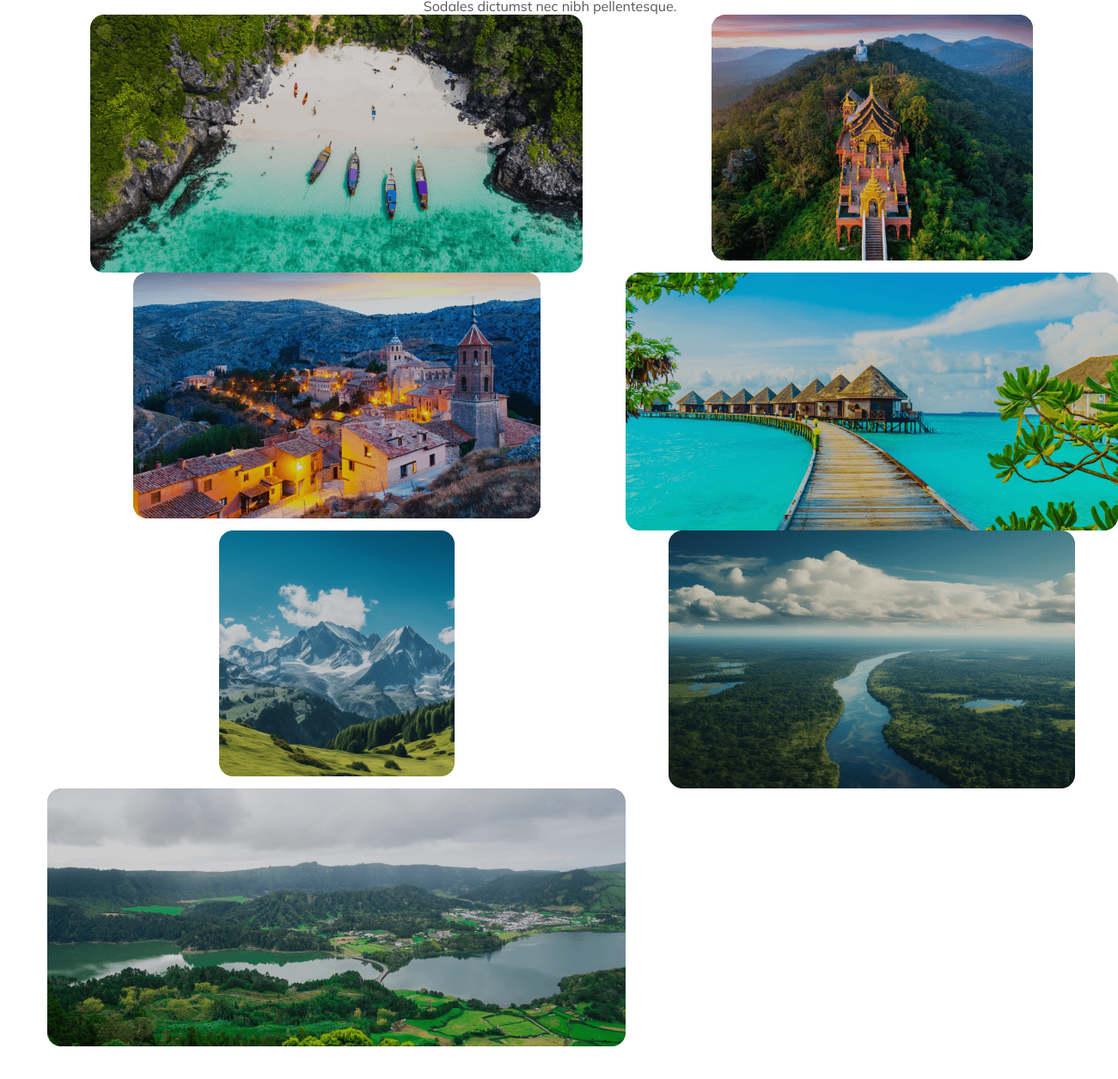
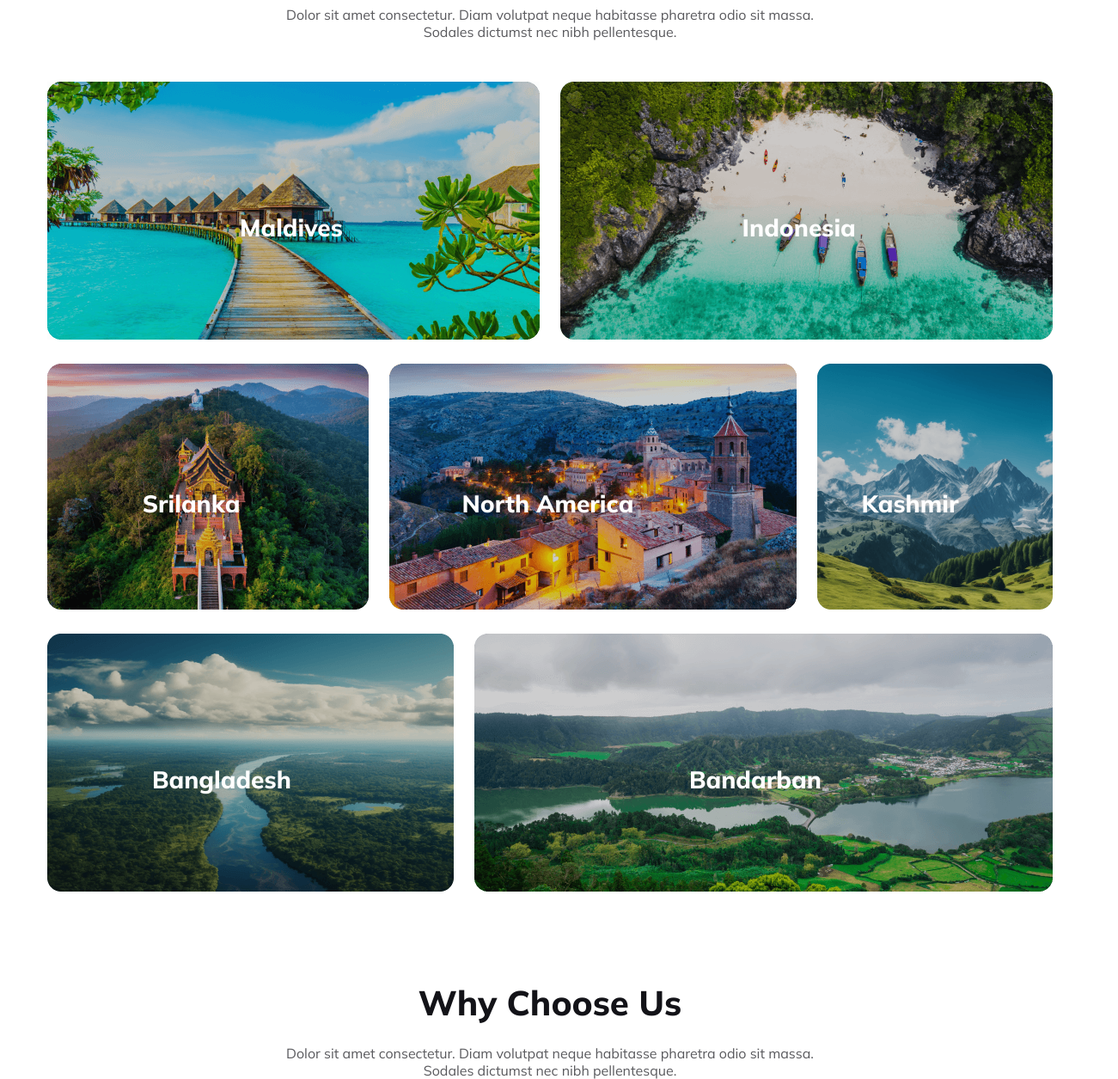
Before and after one commit to parvejpappu100/raihan, a plain HTML site: page index.html in a window 1280 px wide. Shown: the part 1454-2709 px from the top of the page at 86% size, 1301 px wide, since content can reach past the window. Before the commit the page ends 2671 px from the top, so only its background shows below. Drawn offline with Linux system fonts and the light colour scheme.

Commit message:
country place and container

```diff
--- a/index.html
+++ b/index.html
@@ -63,19 +63,56 @@
         </div>
        </section>
        <!-- some text section close -->
+       <!-- img item st -->
        <section>
         <div class="country-container">
-            <img class="country1" src="Images/Rectangle 5.png" alt="">
-            <img class="country2" src="Images/Rectangle 8.png"alt="">
+           <div class="image2">
+            <div class="country">
+                <img  src="Images/Rectangle 5.png" alt="">
+                <h3 class="country-name">Maldives</h3>
+           </div>
+            <div class="country" >
+                <img src="Images/Rectangle 8.png"alt="">
+                <h3 class="country-name">Indonesia</h3>
+            </div>
 
-            <img class="country3" src="Images/Rectangle 6.png" alt="">
-            <img class="country4" src="Images/Rectangle 7.png" alt="">
-            <img class="country5" src="Images/Rectangle 9.png" alt="">
+           </div>
+            <div class="image3">
+            <div class="country">
+                <img  src="Images/Rectangle 6.png" alt="">
+                <h3 class="country-name">Srilanka</h3>
+            </div>
+            <div class="country" >
+                <img src="Images/Rectangle 7.png" alt="">
+                <h3 class="country-name">North America</h3>
+            </div>
+            <div class="country">
+                <img  src="Images/Rectangle 9.png" alt="">
+                <h3 class="country-name">Kashmir</h3>
+            </div>
+            </div>
 
-            <img class="country6" src="Images/Rectangle 11.png" alt="">
-            <img class="country7" src="Images/Rectangle 10.png" alt="">
+            <div class="image-last">
+            <div class="country" >
+                <img src="Images/Rectangle 11.png" alt="">
+                <h3 class="country-name">Bangladesh</h3>
+            </div>
+            <div class="country" >
+                <img src="Images/Rectangle 10.png" alt="">
+                <h3 class="country-name">Bandarban</h3>
+            </div>
+            </div>
         </div>
        </section>
+       <!-- img item close -->
+       <!-- text section st -->
+       <section>
+        <div class="container-text">
+            <h3 class="container-title">Why Choose Us</h3>
+            <p class="container-paragraph">Dolor sit amet consectetur. Diam volutpat neque habitasse pharetra odio sit massa. <br> Sodales dictumst nec nibh pellentesque.</p>
+        </div>
+       </section>
+       <!-- text section close -->
     </main>
     <footer>
 
--- a/style.css
+++ b/style.css
@@ -77,6 +77,7 @@ nav img{
 /* main double section st */
 .double-container{
     display: flex;
+    margin-top:80px;
 }
 .img-text-container{
     padding-right:53px;
@@ -102,6 +103,9 @@ nav img{
     font-weight: 400;
     padding-bottom:30px;
 }
+.img-text-container > ul >li{
+    margin-top:20px;
+}
 .btn-primary{
    margin-top:46px;
    width: 174px;
@@ -115,6 +119,7 @@ nav img{
 .main-text-container{
     text-align: center;
     margin-top:100px;
+    margin-bottom:48px;
 }
 .content-title{
     color: #131318;
@@ -128,32 +133,54 @@ nav img{
     font-weight: 400;
 }
 /* main content text section close */
-.country1{
-    grid-area:item1;
+.country-container{
+    max-width:1170px;
+    margin:0 auto;
 }
-.country1{
-    grid-area:item2;
+.image2{
+   display: grid;
+   grid-template-columns:repeat(2, 1fr);
+   gap: 24px;
+   margin-bottom:24px;
 }
-.country1{
-    grid-area:item3;
+.image3{
+    display: grid;
+    grid-template-columns:repeat(3, 1fr);
+    gap:24px;
+    margin-bottom:24px;
 }
-.country1{
-    grid-area:item4;
+.image-last{
+    display: grid;
+    grid-template-columns: repeat(2, 1fr);
+    gap:24px;
 }
-.country1{
-    grid-area:item5;
+.country{
+   position: relative;
 }
-.country1{
-    grid-area:item6;
+.country-name{
+    position: absolute;
+    top:50%;
+    right:40%;
+    color: #FFF;
+    font-size: 28px;
+    font-weight: 800;
 }
-.country1{
-    grid-area:item7;
+/* img item close */
+/* text section st */
+.container-text{
+    text-align: center;
+    margin-top:100px;
 }
-
-.country-container{
-    display: grid;
-    grid-template-areas:
-    "item1 item2"
-    "item3 item4 item5"
-    "item6 item7" ;
+.container-title{
+    color: #131318;
+    text-align: center;
+    font-size: 40px;
+    font-weight: 800;
 }
+.container-paragraph{
+    color: rgba(19, 19, 24, 0.70);
+    font-size: 16px;
+    font-weight: 400;
+    margin-top:24px;
+}
+/* container text close */
```
